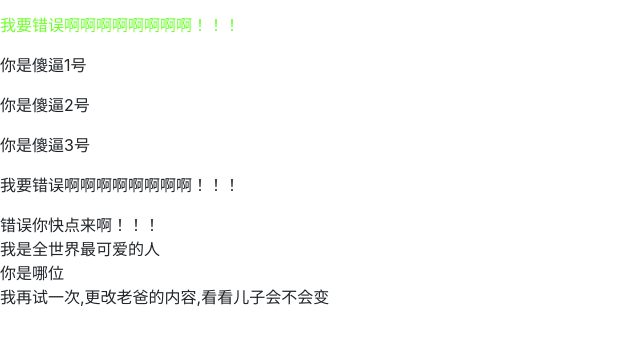
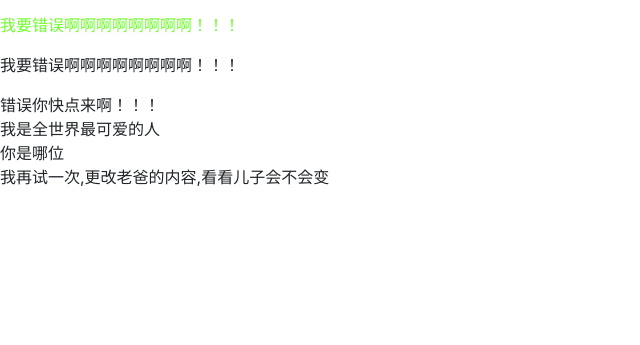
Before and after one commit to chuanlinlaile/-, a website: page src/index.html in a window 1280 px wide. Shown: the part 201-546 px from the top of the page, without its empty margins (0-640 px from the left). Drawn offline with nearby package versions, Linux system fonts and the light colour scheme.

```diff
--- a/src/index.html
+++ b/src/index.html
@@ -18,9 +18,8 @@
 <p style="color: #6fff2d">我要错误啊啊啊啊啊啊啊啊！！！</p>
 
 
-<p>你是傻逼1号</p>
-<p>你是傻逼2号</p>
-<p>你是傻逼3号</p>
+<!--我把傻逼全删了-->
+
 
 <p>我要错误啊啊啊啊啊啊啊啊！！！</p>
 <a>错误你快点来啊！！！</a>
```
